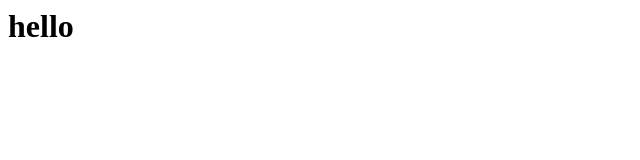
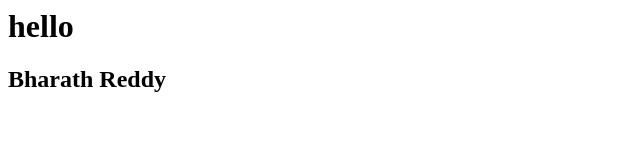
Before and after one commit to BharathReddy023/Docker, a plain HTML site: page index.html in a window 1280 px wide. Shown: the whole page, without its empty margins (0-640 px from the left). Drawn offline with Linux system fonts and the light colour scheme.

Commit message:
Update index.html

```diff
--- a/index.html
+++ b/index.html
@@ -1 +1,2 @@
 <h1>hello</h1>
+<h2>Bharath Reddy</h2>
```
